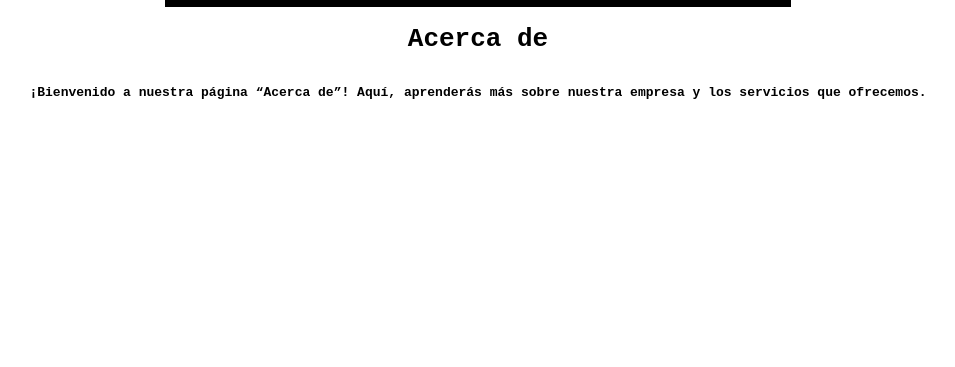
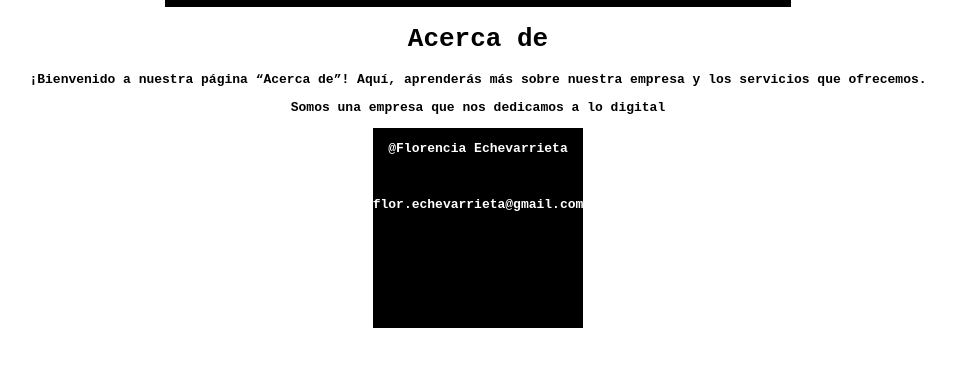
Before and after one commit to FlorEchevarrieta/seccion8-mejorandoElContenidoYEsctructuraWeb, a plain HTML site: page about.html in a window 1280 px wide. Shown: the part 71-438 px from the top of the page, without its empty margins (162-1117 px from the left). Drawn offline with Linux system fonts and the light colour scheme.

Commit message:
mi primer confirmacion de actualizacion

```diff
--- a/about.html
+++ b/about.html
@@ -1,5 +1,6 @@
 <!DOCTYPE html>
 <html lang="en">
+
 <head>
     <meta charset="UTF-8">
     <meta http-equiv="X-UA-Compatible" content="IE=edge">
@@ -7,13 +8,14 @@
     <link rel="stylesheet" href="style.css">
     <title>Servicio</title>
 </head>
+
 <body>
     <header>
         <div class="container-nav">
             <nav class="navbar" role="navigation">
                 <a href="#" class="brand">Mi página web</a>
                 <ul class="nav-links">
-                    <li><a href="mi-primer-website.html">Home</a></li>
+                    <li><a href="index.html">Home</a></li>
                     <li><a href="about">Sobre nosotros</a></li>
                     <li><a href="services.html">Servicios</a></li>
                     <li><a href="contact.html">Contacto</a></li>
@@ -22,8 +24,20 @@
             <button class="button-menu-toggle">Menu</button>
         </div>
     </header>
-    <h1>Acerca de</h1>
-    <p>¡Bienvenido a nuestra página “Acerca de”! Aquí, aprenderás más sobre nuestra empresa y los servicios que ofrecemos.</p>
+    <main>
+        <h1>Acerca de</h1>
+        <p>¡Bienvenido a nuestra página “Acerca de”! Aquí, aprenderás más sobre nuestra empresa y los servicios que
+            ofrecemos.</p>
+        <div class="greeting">
+            <p><strong> Somos una empresa que nos dedicamos a lo digital</strong></p>
+        </div>
+    </main>
+    <footer>
+        <p>@Florencia Echevarrieta</p>
+        <br>
+        <p>flor.echevarrieta@gmail.com</p>
+    </footer>
     <script src="script.js"></script>
 </body>
+
 </html>
--- a/style.css
+++ b/style.css
@@ -46,7 +46,9 @@ a{
 .button-menu-toggle{
     display: none;
 }
-
+.greeting{
+    text-align: center;
+}
 
 @media screen and (max-width: 768px){
     .column{
```
Also changed, not shown: contact.html (+1 -1 lines), index.html (+1 -1 lines).
